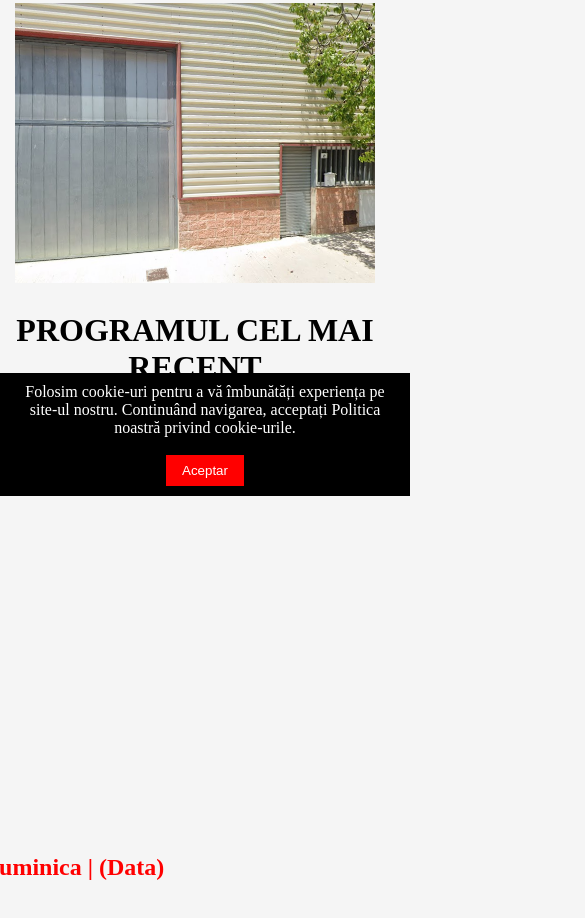
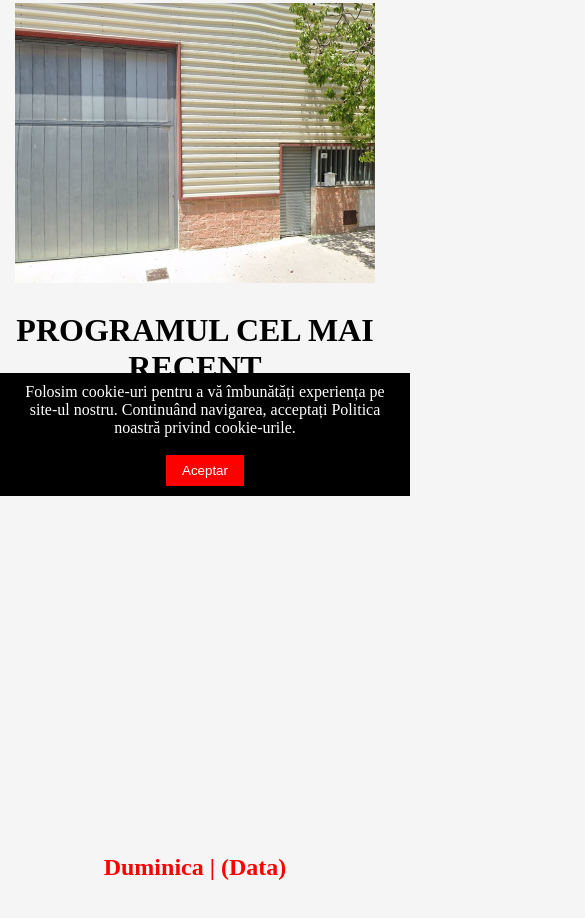
Before and after one commit to isRuben/maranataex, a plain HTML site: page index.html in a window 390 px wide. Shown: the part 348-1266 px from the top of the page, 585 px wide, since content can reach past the window. Drawn offline with Linux system fonts and the light colour scheme; grey boxes are pictures that could not be loaded.

Commit message:
Update style.css

```diff
--- a/style.css
+++ b/style.css
@@ -230,8 +230,7 @@ h1 {
 
 @media screen and (max-width: 667px) {
   .col {
-    width: 50%;
-    height: 50%
+    width: 100%;
     text-align: center;
   }
 
```
